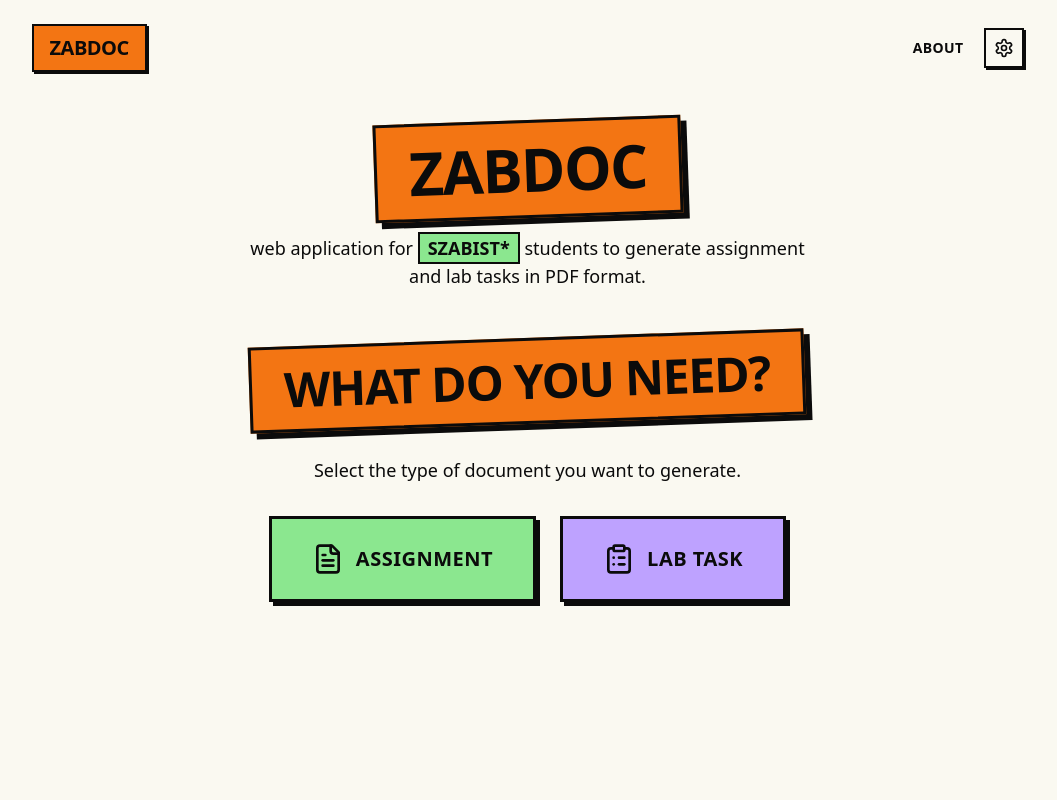
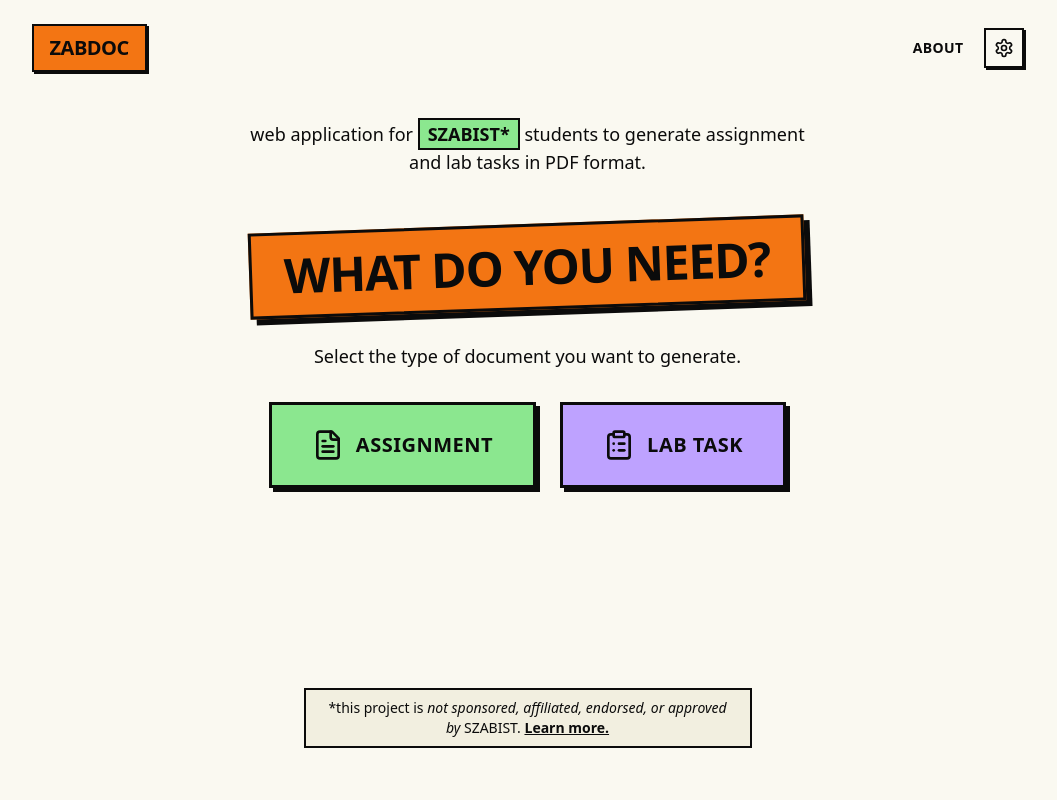
Before and after one commit to hammadmajid/zabdoc, a SvelteKit app in the folder worker/: page / in a window 1280 px wide. Shown: the top 800 px of the page, without its empty margins (105-1162 px from the left). Built offline with nearby package versions, Linux system fonts and the light colour scheme.

Commit message:
add sr-only class to hero section

```diff
--- a/worker/src/routes/+page.svelte
+++ b/worker/src/routes/+page.svelte
@@ -24,7 +24,7 @@
     {#if wizardStore.currentStep === "select-document"}
         <!-- Hero Section - shown only on first step -->
         <div class="text-center mb-4" in:fade={{ duration: 300 }}>
-            <div class="neo-border neo-shadow-lg bg-primary px-8 py-4 inline-block rotate-[-2deg] mb-4">
+            <div class="sr-only neo-border neo-shadow-lg bg-primary px-8 py-4 inline-block rotate-[-2deg] mb-4">
                 <h1 class="text-4xl md:text-6xl font-black uppercase tracking-tight">
                     zabdoc
                 </h1>
@@ -44,7 +44,7 @@
 
     <!-- Disclaimer - shown only on first step -->
     {#if wizardStore.currentStep === "select-document"}
-        <div class="text-center mt-8" in:fade={{ duration: 300, delay: 200 }}>
+        <div class="text-center mt-4" in:fade={{ duration: 300, delay: 200 }}>
             <p class="text-sm font-medium bg-muted neo-border-sm px-4 py-2 max-w-md inline-block">
                 *this project is <em>not sponsored, affiliated, endorsed, or approved by</em> SZABIST.
                 <a href="/about#disclaimer" class="underline font-bold hover:text-primary">Learn more.</a>
```
